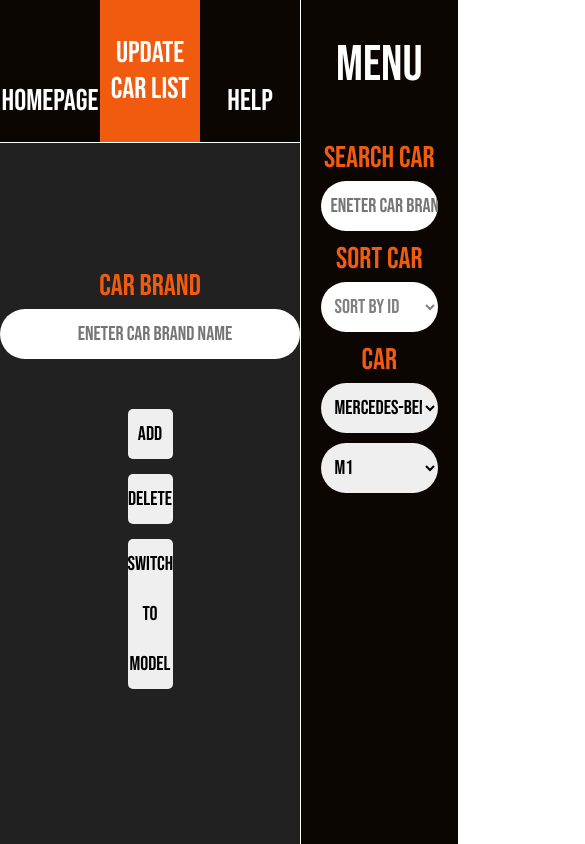
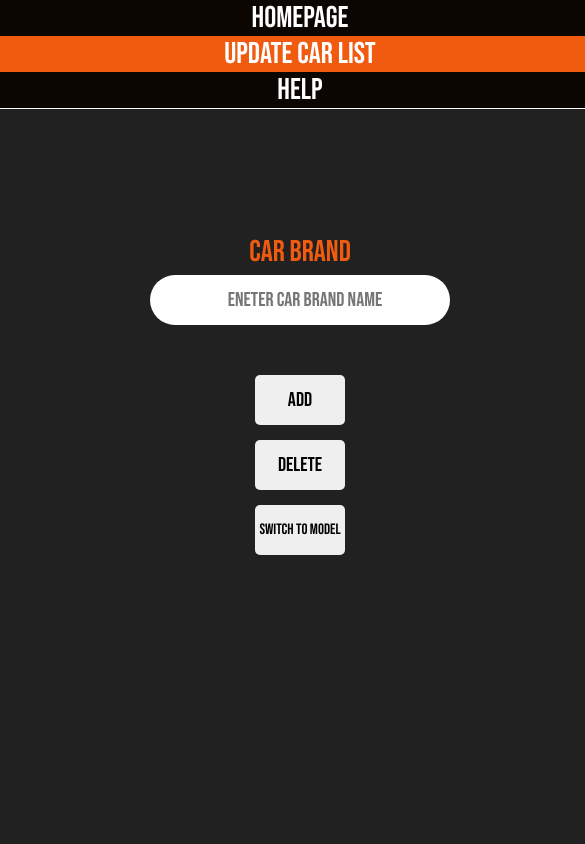
Before and after one commit to mateociric/mono-vehicle-app, a React (Create React App) app: page /UpdateCarList in a window 390 px wide. Shown: the top 844 px of the page, 585 px wide, since content can reach past the window. Built offline with nearby package versions, Linux system fonts and the light colour scheme.

Commit message:
fiish with responsive design, continue with inputs

```diff
--- a/db.json
+++ b/db.json
@@ -23,12 +23,6 @@
       "carModel": "M2",
       "carImage": "",
       "id": 5
-    },
-    {
-      "carBrand": "BMW",
-      "carModel": "B2",
-      "carImage": "",
-      "id": 7
     }
   ]
 }
--- a/src/App.scss
+++ b/src/App.scss
@@ -6,7 +6,6 @@
     grid-template-columns: 1.5fr 0.5fr;
     grid-template-rows: 0.2fr 1.8fr;
     grid-auto-columns: 1fr;
-    gap: 0px 0px;
     grid-auto-flow: row;
     grid-template-areas:
         "header aside"
@@ -14,12 +13,13 @@
 }
 
 .header {
+    min-width: 40rem;
     grid-area: header;
-    width: 100%;
     background-color: $background-color-header;
 }
 
 .aside {
+    min-width: 30rem;
     border-left: .1rem solid $col-pure-white;
     grid-area: aside;
     position: relative;
@@ -27,6 +27,7 @@
 }
 
 .main {
+    min-width: 60rem;
     grid-area: main;
     background-color: $background-color-main;
 }
--- a/src/component/CarCard/CarCard.scss
+++ b/src/component/CarCard/CarCard.scss
@@ -18,8 +18,9 @@
         justify-content: center;
         align-items: center;
         position: absolute;
-        top: 1rem;
-        left: 1rem;
+        top: 2%;
+        //1.25 due to aspect-ratio: 2/1.25;
+        left: 1.25%;
         z-index: 1;
         opacity: .75;
         background-color: $col-pure-black;
@@ -38,7 +39,6 @@
             width: 100%;
             aspect-ratio: 2/1.25;
             object-fit: cover;
-            transition: all;
         }
 
         & section {
@@ -58,6 +58,11 @@
             }
         }
     }
+
+    @media (max-width: 40rem) {
+        margin: 0 auto;
+        width: 75%;
+    }
 }
 
 .iconTrash {
--- a/src/component/Navbar/Navbar.scss
+++ b/src/component/Navbar/Navbar.scss
@@ -20,7 +20,20 @@
         &.active {
             padding: 3.5rem 0 3.5rem;
             background-color: $background-color-a-hover;
+
+            @media (max-width: 40rem) {
+                width: 100%;
+                padding: 0;
+            }
         }
 
+        @media (max-width: 40rem) {
+            padding: 0;
+        }
+    }
+
+    @media (max-width: 40rem) {
+        display: flex;
+        flex-direction: column;
     }
 }
--- a/src/page/Help/Help.scss
+++ b/src/page/Help/Help.scss
@@ -17,4 +17,8 @@ article {
         font-size: $font-size-p;
         color: $col-help-p-help;
     }
+
+    &:last-of-type {
+        margin-bottom: 4rem;
+    }
 }
--- a/src/page/Homepage/Homepage.scss
+++ b/src/page/Homepage/Homepage.scss
@@ -1,6 +1,15 @@
 .grid {
     padding: 2rem;
     display: grid;
-    grid-template-columns: repeat(3, 1fr);
     gap: 2rem;
+
+    @media (max-width: 40rem) {
+        grid-template-columns: repeat(1, 1fr);
+    }
+    @media (min-width: 40rem) and (max-width: 80rem) {
+        grid-template-columns: repeat(2, 1fr);
+    }
+    @media (min-width: 80rem) {
+        grid-template-columns: repeat(3, 1fr);
+    }
 }
--- a/src/page/UpdateCarCard/UpdateCarCard.tsx
+++ b/src/page/UpdateCarCard/UpdateCarCard.tsx
@@ -55,7 +55,10 @@ function UpdateCarCard() {
                     type="text"
                     defaultValue={carToBeUpadted.length ? carToBeUpadted[0].carImage : ''}
                     placeholder='enter url of car image' />
-                <button onClick={() => setModalIsVisible(true)}>Submit car update</button>
+                <button
+                    onClick={() => setModalIsVisible(true)}
+                    className='reduce-font-size'
+                >Submit update</button>
             </div>
         </>
     );
--- a/src/page/UpdateCarList/UpdateCarList.tsx
+++ b/src/page/UpdateCarList/UpdateCarList.tsx
@@ -47,7 +47,12 @@ function UpdateCarList() {
                         cSV.func.setCarModelList,
                         cSV.func.setCarModelSelectVal)
             }>Delete</button>
-            <button onClick={() => setIsCarBrandDisplyed(!isCarBrandDisplyed)}>Switch to {isCarBrandDisplyed ? 'model' : 'brand'}</button>
+            <button
+                onClick={() => setIsCarBrandDisplyed(!isCarBrandDisplyed)}
+                className='reduce-font-size'
+            >
+                Switch to {isCarBrandDisplyed ? 'model' : 'brand'}
+            </button>
         </div >
     )
 }
--- a/src/style/utility.scss
+++ b/src/style/utility.scss
@@ -2,8 +2,13 @@
     display: flex;
     flex-direction: row;
 }
-
 .flex-column {
     display: flex;
     flex-direction: column;
 }
+//text will overflow to the next line which will cause the bigger height of button
+.reduce-font-size {
+    @media (max-width: 65rem) {
+        font-size: 1.5rem;
+    }
+}
```
